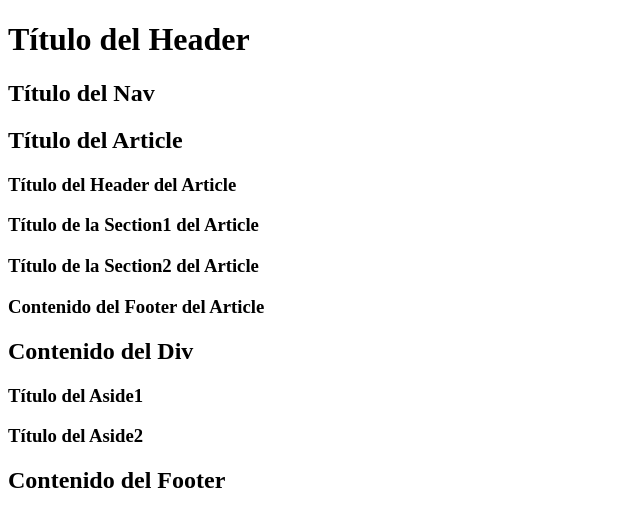
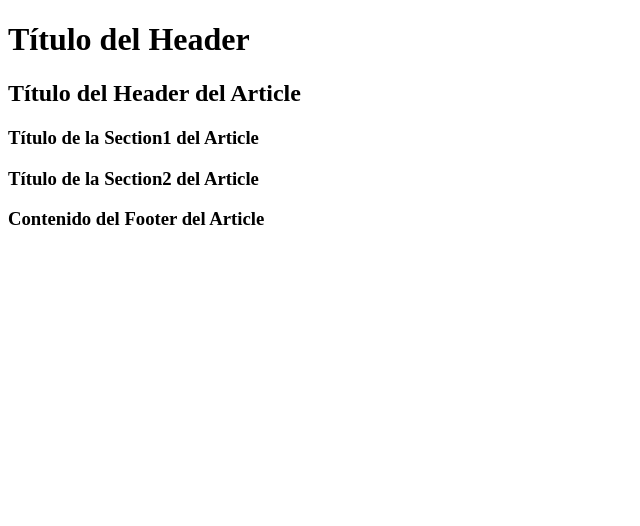
Before and after one commit to carmonacz/estructurabasicahtml, a plain HTML site: page index.html in a window 1280 px wide. Shown: the whole page, without its empty margins (0-640 px from the left). Drawn offline with Linux system fonts and the light colour scheme.

Commit message:
Add cambios

```diff
--- a/index.html
+++ b/index.html
@@ -8,19 +8,18 @@
   </head>
   <body>
     <header><h1>Título del Header</h1></header>
-    <nav><h2>Título del Nav</h2></nav>
+    <nav></nav>
+
     <article>
-      <h2>Título del Article</h2>
-      <header><h3>Título del Header del Article</h3></header>
+      <header><h2>Título del Header del Article</h2></header>
       <section><h3>Título de la Section1 del Article</h3></section>
       <section><h3>Título de la Section2 del Article</h3></section>
       <footer><h3>Contenido del Footer del Article</h3></footer>
     </article>
     <div>
-      <h2>Contenido del Div</h2>
-      <aside><h3>Título del Aside1</h3></aside>
-      <aside><h3>Título del Aside2</h3></aside>
+      <aside></aside>
+      <aside></aside>
     </div>
-    <footer><h2>Contenido del Footer</h2></footer>
+    <footer></footer>
   </body>
 </html>
```
